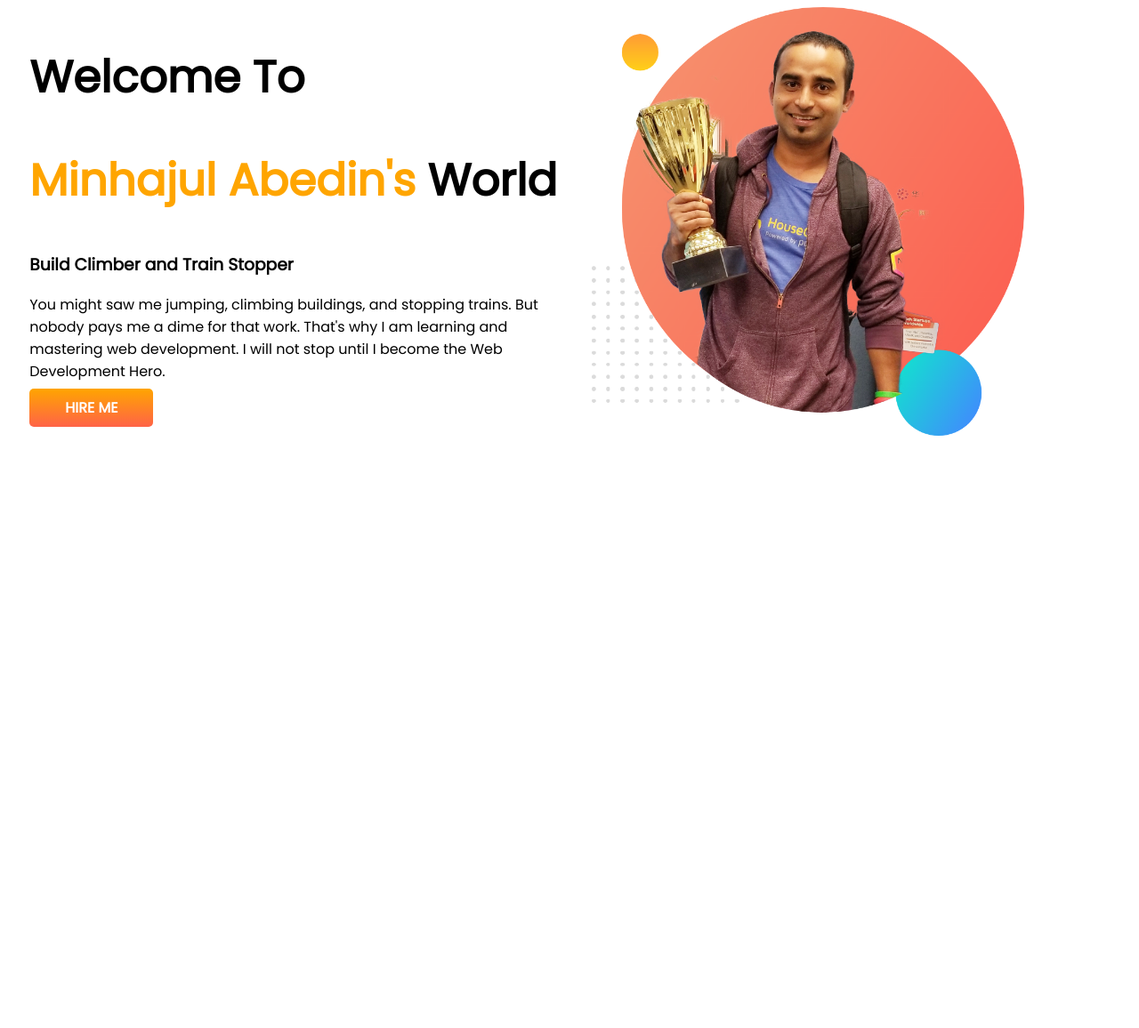
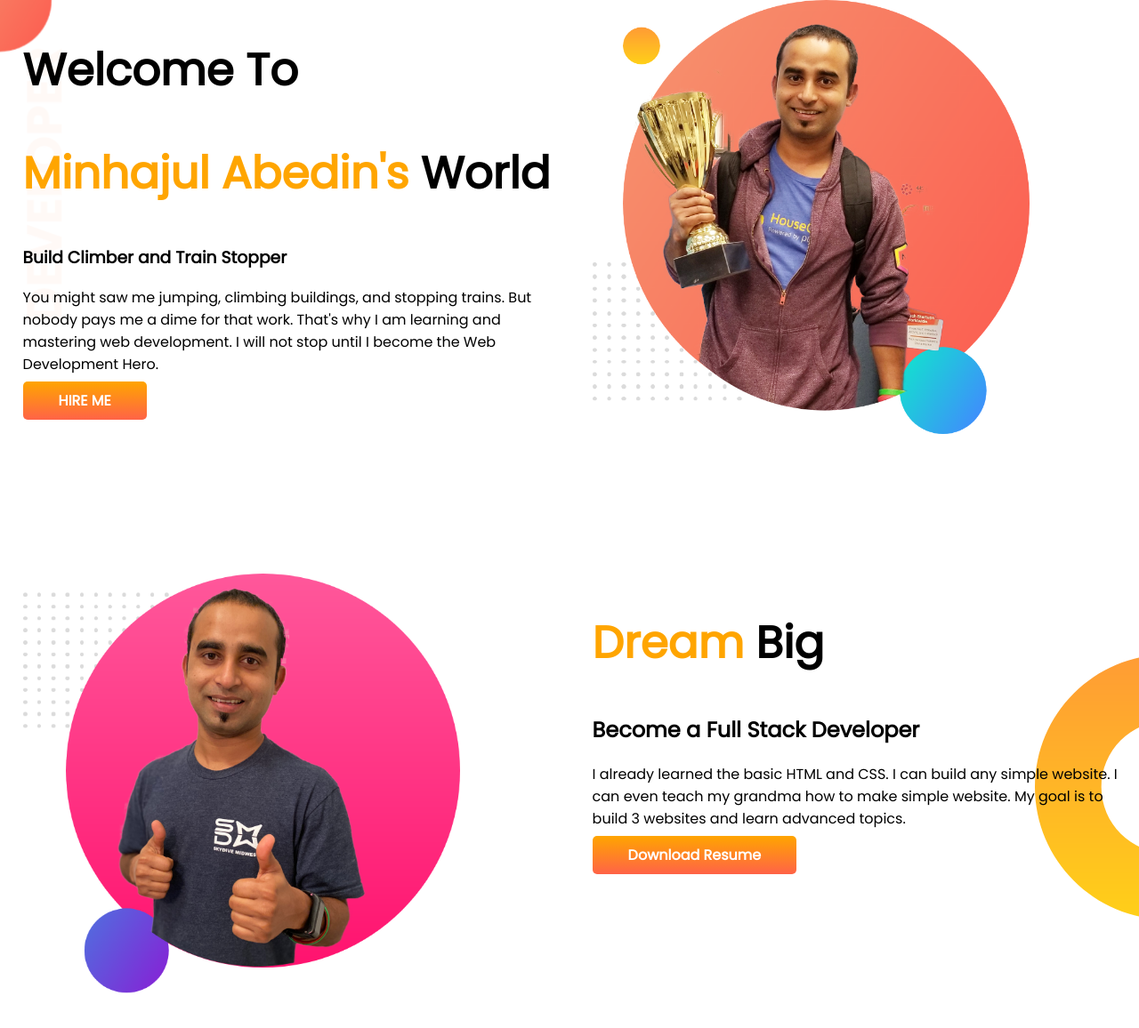
Before and after one commit to MinLove1/developer-portfolio, a plain HTML site: page index.html in a window 1280 px wide. Shown: the whole page at 89% size. Before the commit the page ends 800 px from the top, so only its background shows below. Drawn offline with Linux system fonts and the light colour scheme.

Commit message:
dream-big commit

```diff
--- a/index.html
+++ b/index.html
@@ -14,7 +14,7 @@
 
 <body>
 
-    <section>
+    <section class="top-banner">
 
         <div class="half-width">
             <h1>Welcome To</h1>
@@ -34,6 +34,23 @@
         </div>
     </section>
 
+
+    <section class="dream-big">
+
+        <div class="half-width">
+            <img src="images/jhankar2.png" alt="">
+
+        </div>
+
+        <div class="half-width">
+            <h1><span>Dream</span> Big</h1>
+            <h2>Become a Full Stack Developer</h2>
+            <p>I already learned the basic HTML and CSS. I can build any simple website. I can even teach my grandma how
+                to make simple website. My goal is to build 3 websites and learn advanced topics.</p>
+            <a class="link-button" target="_blank" href="https://www.facebook.com">Download Resume</a>
+        </div>
+    </section>
+
 </body>
 
 </html>
--- a/style.css
+++ b/style.css
@@ -1,5 +1,6 @@
 body{
     font-family: 'Poppins', sans-serif;
+    margin:0;
 }
 
 span {
@@ -11,7 +12,13 @@ h1{
 }
 section {
     display:flex;
+    margin-bottom:150px;
 
+}
+
+.top-banner{
+    background-image:url(images/top-banner.png);
+    background-repeat:no-repeat;
 }
 
 .half-width{
@@ -31,5 +38,16 @@ section {
     border-radius:5px;
     color:white;
     font-weight:700;
-    background-image:linear-gradient(orange,tomato)
+    background-image:linear-gradient(orange,tomato);
 }
+
+.link-button:hover {
+    background:linear-gradient(brown,tomato);
+    color:white;
+}
+
+.dream-big {
+    background-image:url(images/dream-bg.png);
+    background-repeat:no-repeat;
+    background-position:right;
+}
```
